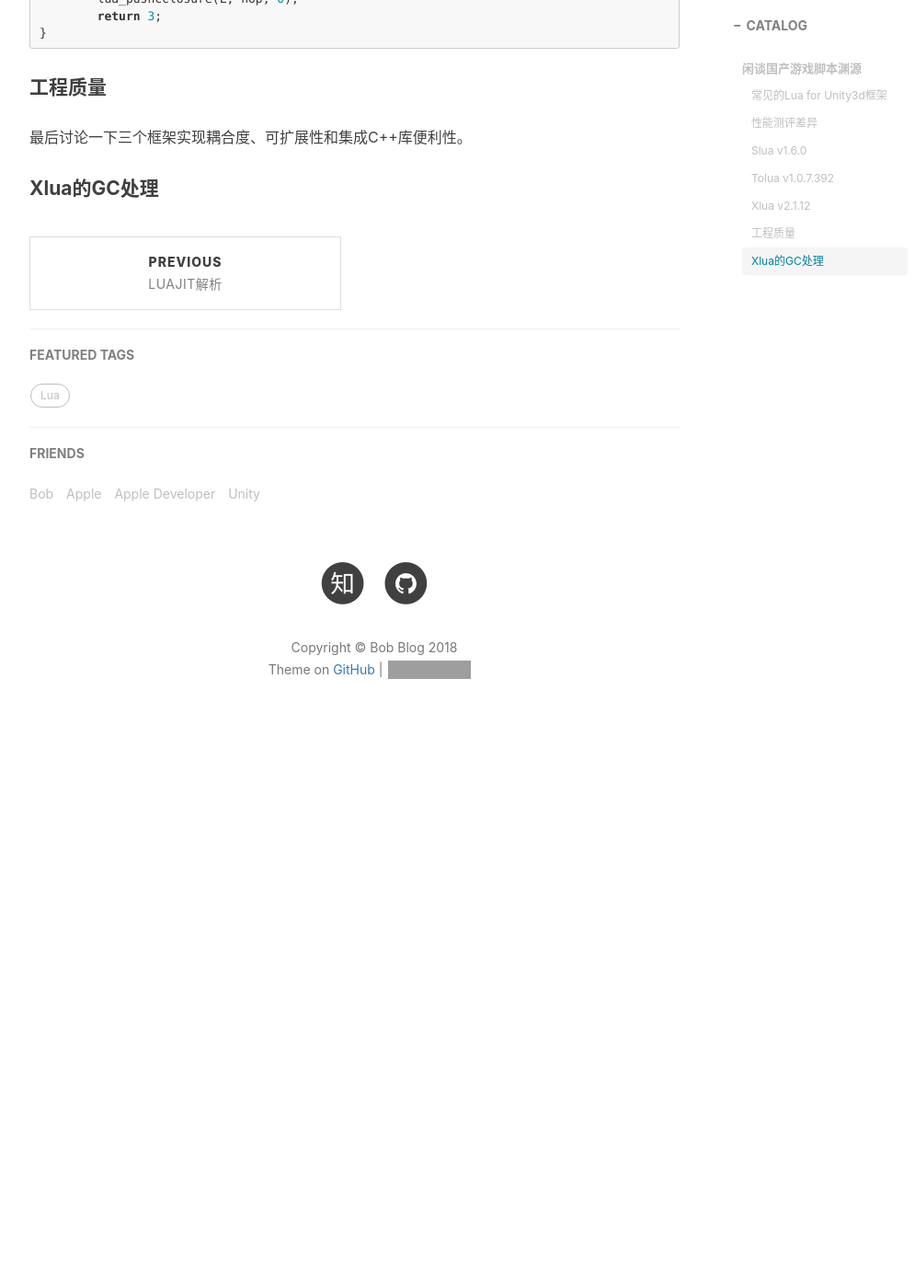
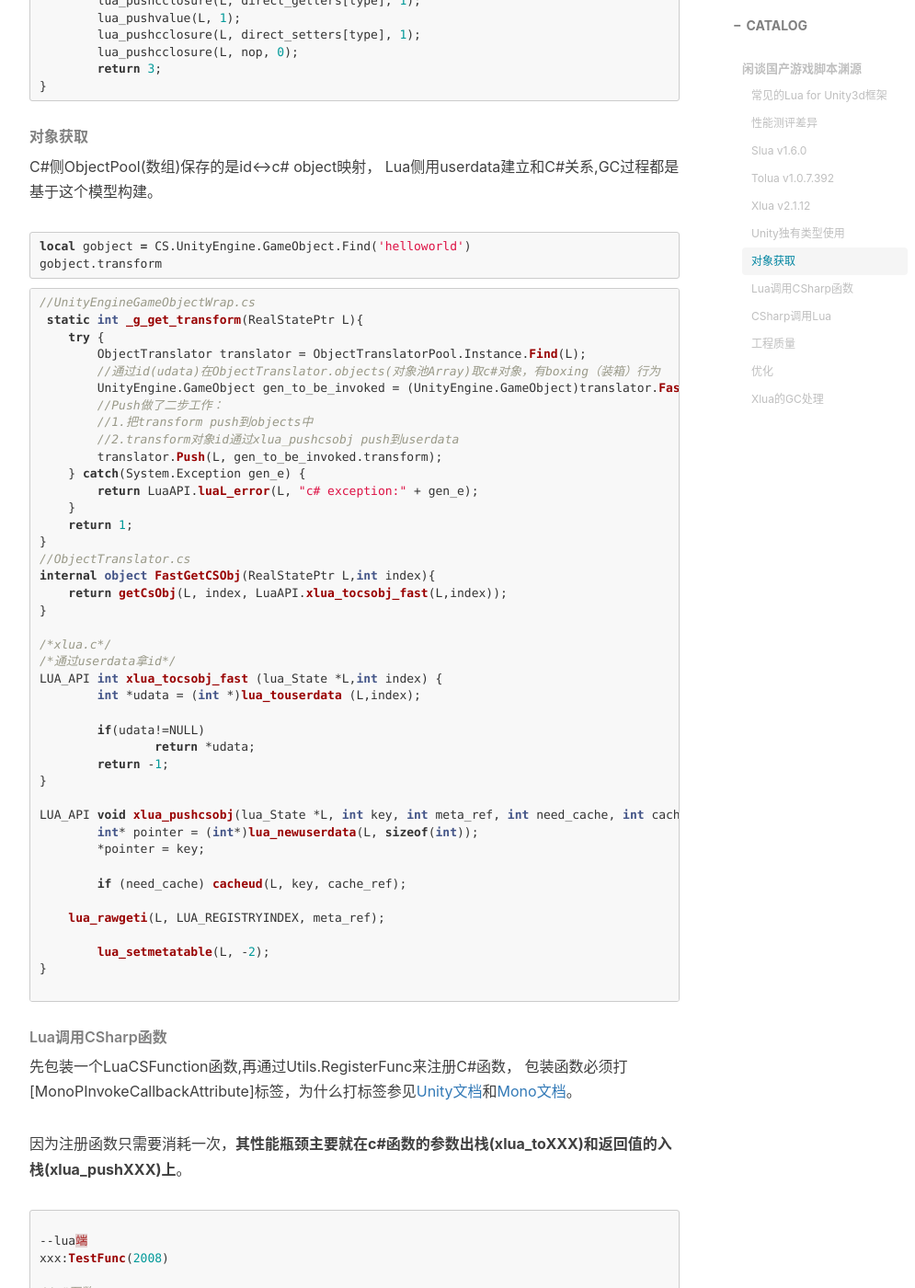
Before and after one commit to chenanbao/chenanbao.github.io, a Jekyll site: the page built from _posts/2018-07-29-Lua热更新框架差异.md, in a window 1280 px wide and 1400 px high, scrolled down 8130 px. Shown: the whole window at 92% size, without its empty margins (233-1228 px from the left). Built offline with Jekyll 4.4.1, drawn with Linux system fonts in a browser that asks for light colours; nearby versions of some CDN libraries; comment, search, counter and statistics services are not loaded; before the commit the page ends 8962 px from its top, so only the background shows below that; some of the changed text lies outside the part shown; grey boxes are pictures that could not be loaded.

Commit message:
Xlua 分析

````diff
--- a/_posts/2018-07-29-Lua热更新框架差异.md
+++ b/_posts/2018-07-29-Lua热更新框架差异.md
@@ -40,14 +40,17 @@ tags:
 
 大多测评用例是对Unity独有类型Vector2， Vector3，Vector4，Quaternion）使用、对象获取、函数调用、复杂类型传递等，下面分别讨论这些情况的实现方式。
 
-###### Slua v1.6.0
+##### Slua v1.6.0
 
 
-###### Tolua v1.0.7.392
+##### Tolua v1.0.7.392
 ToLua对于Lua CAPI调用优化点在于做了一定批处理。
 
 
-###### Xlua v2.1.12
+##### Xlua v2.1.12
+
+###### Unity独有类型使用
+
 1.构造Vector3默认的映射方案是Vector3 -> userdata，userdata(size=12)比table(64位空table size ~= 80)更省内存，但操作字段比table性能稍低。
 因经过了C#直接操作内存,所以性能略有损失。其他Unity类型Color、Quaternion等都是采用这种方案。
 
@@ -176,8 +179,8 @@ xlua_unpack_float3: 读userdata中xyz
 
 //table
 {
-xlua_pushasciistring:入栈filedName：x
-lua_rawget:找table中x的值入栈
+xlua_pushasciistring:入栈FieldName：x
+lua_rawget:通过FieldName找table中x的值并入虚拟栈
 lua_tonumber:出栈拿到x值
 }*3次
 
@@ -335,7 +338,7 @@ public struct PushAsTableStruct
 
 ```
 5.xlua.genaccessor支持lua使用C#类型直接在lua侧完成，而且省掉了wrap代码以达成省text段的效果。
-xlua.genaccessor不经过C#直接操作内存,效率应该是最高的。
+**xlua.genaccessor不经过C#直接操作内存,效率应该是最高的。**
 
 ```lua
 --具体事例参见ReImplementInLua.cs
@@ -370,11 +373,139 @@ LUA_API int gen_css_access(lua_State *L) {
 }
 ```
 
+###### 对象获取
+
+C#侧ObjectPool(数组)保存的是id<->c# object映射，
+Lua侧用userdata建立和C#关系,GC过程都是基于这个模型构建。
+
+```lua
+local gobject = CS.UnityEngine.GameObject.Find('helloworld')
+gobject.transform
+```
+
+```csharp
+//UnityEngineGameObjectWrap.cs
+ static int _g_get_transform(RealStatePtr L){
+    try {
+        ObjectTranslator translator = ObjectTranslatorPool.Instance.Find(L);
+        //通过id(udata)在ObjectTranslator.objects(对象池Array)取c#对象，有boxing（装箱）行为
+        UnityEngine.GameObject gen_to_be_invoked = (UnityEngine.GameObject)translator.FastGetCSObj(L, 1);
+        //Push做了二步工作：
+        //1.把transform push到objects中
+        //2.transform对象id通过xlua_pushcsobj push到userdata
+        translator.Push(L, gen_to_be_invoked.transform);
+    } catch(System.Exception gen_e) {
+        return LuaAPI.luaL_error(L, "c# exception:" + gen_e);
+    }
+    return 1;
+}
+//ObjectTranslator.cs
+internal object FastGetCSObj(RealStatePtr L,int index){
+    return getCsObj(L, index, LuaAPI.xlua_tocsobj_fast(L,index));
+}
+
+/*xlua.c*/
+/*通过userdata拿id*/
+LUA_API int xlua_tocsobj_fast (lua_State *L,int index) {
+	int *udata = (int *)lua_touserdata (L,index);
+
+	if(udata!=NULL)
+		return *udata;
+	return -1;
+}
+
+LUA_API void xlua_pushcsobj(lua_State *L, int key, int meta_ref, int need_cache, int cache_ref) {
+	int* pointer = (int*)lua_newuserdata(L, sizeof(int));
+	*pointer = key;
+
+	if (need_cache) cacheud(L, key, cache_ref);
+
+    lua_rawgeti(L, LUA_REGISTRYINDEX, meta_ref);
+
+	lua_setmetatable(L, -2);
+}
+
+```
+
+###### Lua调用CSharp函数
+
+先包装一个LuaCSFunction函数,再通过Utils.RegisterFunc来注册C#函数，
+包装函数必须打[MonoPInvokeCallbackAttribute]标签，为什么打标签参见[Unity文档](https://docs.unity3d.com/Manual/TroubleShootingIPhone.html)和[Mono文档](https://developer.xamarin.com/api/type/MonoMac.MonoPInvokeCallbackAttribute/)。
+
+因为注册函数只需要消耗一次，**其性能瓶颈主要就在c#函数的参数出栈(xlua_toXXX)和返回值的入栈(xlua_pushXXX)上**。
+
+```csharp
+
+--lua端
+xxx:TestFunc(2008)
+
+//c#函数
+public void TestFunc(int i)
+{
+}
+
+//按规则包装一个函数给C
+[UnmanagedFunctionPointer(CallingConvention.Cdecl)]
+public delegate int lua_CSFunction(IntPtr L);
+[MonoPInvokeCallbackAttribute(typeof(LuaCSFunction))]
+static int _m_TestFunc(RealStatePtr L)
+ {
+    ....
+    //函数参数：出栈取值
+    int _i = LuaAPI.xlua_tointeger(L, 2);
+    //c#函数调用
+    gen_to_be_invoked.TestFunc( _i );
+    //返回值处理
+    ...
+    //返回值个数
+    return 0;
+    ....
+ }
+
+//注册函数,这样非托管代码就可以反向调用托管代码了
+LuaAPI.xlua_pushasciistring(L, name);
+IntPtr fn = Marshal.GetFunctionPointerForDelegate(function);
+/*lua_pushcfunction*/
+xlua_push_csharp_function(L, fn, n);
+LuaAPI.lua_rawset(L, idx);
+
+```
+
+###### CSharp调用Lua
+1.读G表数据
+```lua
+money = 99999
+```
+
+```csharp
+luaenv.Global.Get<int>("money")
+```
+
+在LuaTable.Get主要做了如下LuaCAPI工作：
+```csharp
+lua_pushstring(L,”money”)
+lua_gettable(L,-2)
+xlua_tointeger(L,-1);
+```
+
+2.C#调Lua函数是把Lua函数映射到delegate的模式然后调用
+```csharp
+
+[CSharpCallLua]
+public delegate int FDelegate(int a, string b, out DClass c);
+
+//在DelegatesGensBridge.cs里生成映射参数关系,调用大致做下面三个步骤
+LuaAPI.xlua_pushXXX //参数处理
+LuaAPI.lua_pcall //lua函数执行
+LuaAPI.xlua_toXXX //返回值处理
+```
+
 
 #### 工程质量
 
 最后讨论一下三个框架实现耦合度、可扩展性和集成C++库便利性。
 
+#### 优化
 
 
 #### Xlua的GC处理
````
